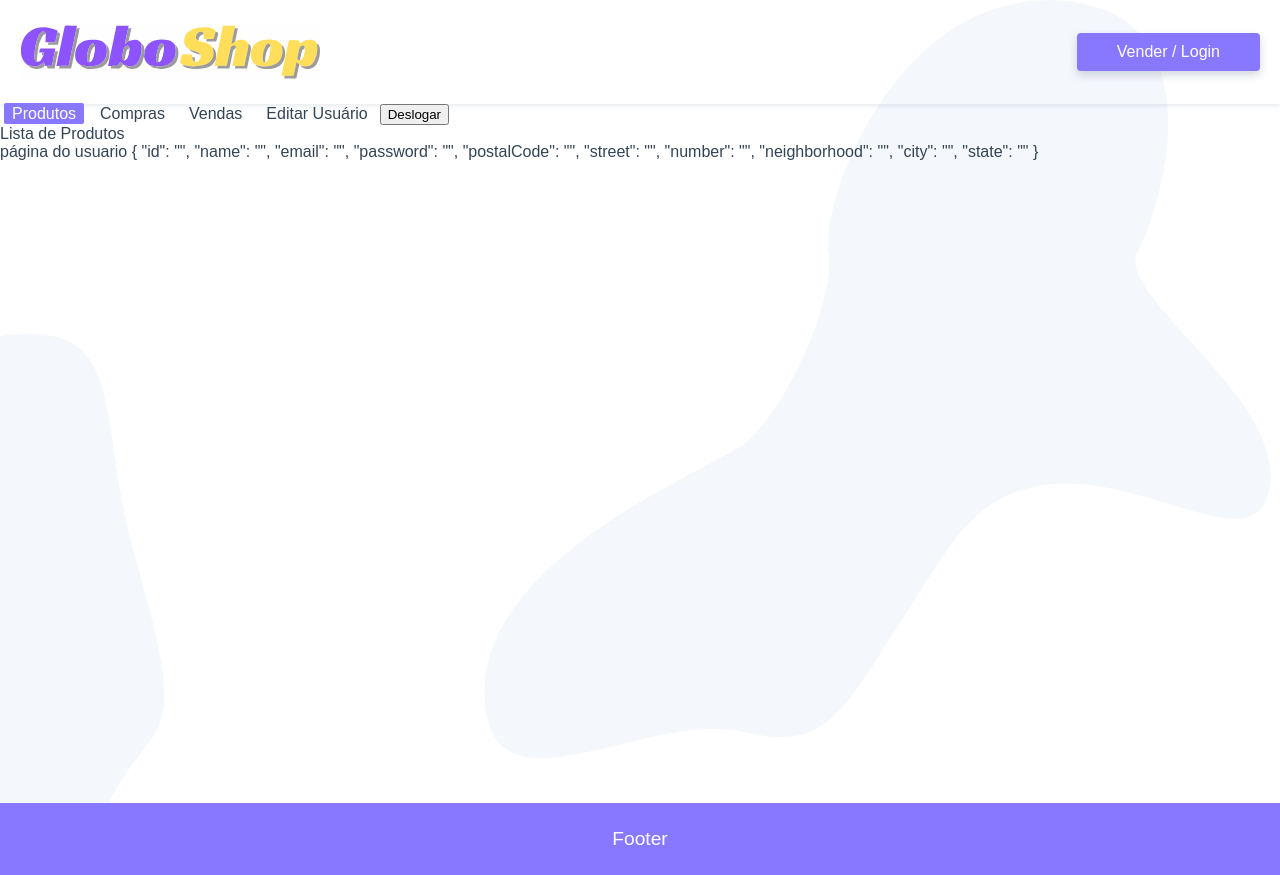
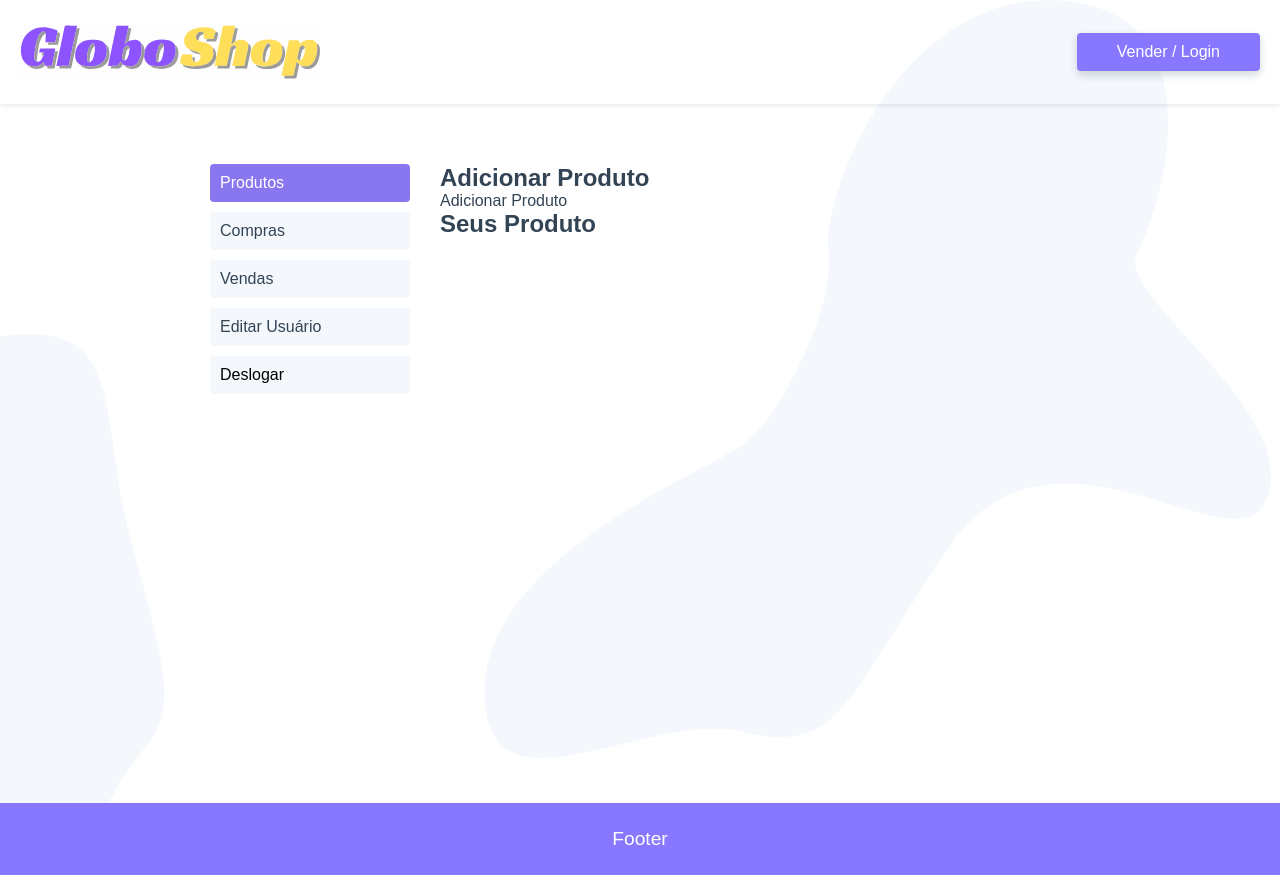
Before and after one commit to thiago-NSampaio/globoShop, a Vue app: page /user in a window 1280 px wide. Built offline with nearby package versions, Linux system fonts and the light colour scheme.

Commit message:
Listando produtos do usuário após o login.

```diff
--- /dev/null
+++ b/src/components/AddProduct.vue
@@ -0,0 +1,13 @@
+<template>
+    <section>
+        <p>Adicionar Produto</p>
+    </section>
+</template>
+<script>
+export default {
+
+}
+</script>
+<style>
+
+</style>
--- /dev/null
+++ b/src/components/ItemProduct.vue
@@ -0,0 +1,41 @@
+<template>
+  <div class="product" v-if="product">
+    <router-link  class="product-img" :to="{ name: 'product', params: { id: product.id } }">
+      <img
+        v-if="product.photos"
+        :src="product.photos[0].src"
+        :alt="product.photos[0].title"
+      />
+    </router-link>
+    <div class="info">
+      <p class="preco">{{ product.price | numberPrice }}</p>
+      <h2 class="title">{{ product.name }}</h2>
+      <slot></slot>
+    </div>
+  </div>
+</template>
+<script>
+export default {
+  name: "ItemProduct",
+  props: ["product"],
+};
+</script>
+<style>
+.product {
+  display: grid;
+  gap: 20px;
+  grid-template-columns: minmax(100px, 200px) 1fr;
+  margin-bottom: 40px;
+  position: relative;
+}
+
+.info {
+  align-self: end;
+}
+
+.product-img {
+  border-radius: 4px;
+  height: 100px;
+  overflow: hidden;
+}
+</style>
--- a/src/components/PaginationProducts.vue
+++ b/src/components/PaginationProducts.vue
@@ -60,7 +60,7 @@ export default {
 }
 </script>
 
-<style>
+<style scoped>
     ul {
         grid-column: 1/ -1;
     }
--- a/src/store/index.js
+++ b/src/store/index.js
@@ -20,7 +20,8 @@ export default new Vuex.Store({
       neighborhood: "",
       city: "",
       state: ""
-    }
+    },
+    user_products: null
   },
   getters: {
   },
@@ -34,11 +35,17 @@ export default new Vuex.Store({
     UPDATE_USER(state, payload) {
       // Manter outros objetos quando o update acontecer.
       state.user = Object.assign(state.user,payload);
+    },
+    UPDATE_USER_PRODUCTS(state, payload) {
+      state.user_products= payload;
+    },
+    ADD_USER_PRODUCTS(state, payload) {
+      state.user_products.unshit(payload)
     }
   },
   // Actions contêm lógica de negócios e chamam as mutations para modificar o estado.
   actions: {
-    // Action para obter informações do usuário usando a API.
+    // Obter informações do usuário usando a API.
     getUser(context, payload) {
       // Faz uma chamada à API para obter informações do usuário com o ID fornecido.
       api.get(`/user/${payload}`).then(res => {
@@ -54,7 +61,11 @@ export default new Vuex.Store({
       context.commit("UPDATE_USER",{id:payload.email})
       api.post("/user", payload);
     },
-
+    getUserProducts(context) {
+      api.get(`/product?user_id=${context.state.user.id}`).then(res => {
+        context.commit("UPDATE_USER_PRODUCTS", res.data)
+      })
+    },
     // Reseta as propriedades do usuário.
     logout(context) {
       context.commit("UPDATE_USER", {
--- a/src/views/User/User.vue
+++ b/src/views/User/User.vue
@@ -18,12 +18,12 @@
           <button @click.prevent="logout" to="/">Deslogar</button>
         </li>
 
-        <transition mode="out-in">
-            <router-view></router-view>
-        </transition>
       </ul>
     </nav>
-    <p>página do usuario {{ $store.state.user }}</p>
+    <transition mode="out-in">
+        <router-view></router-view>
+    </transition>
+    <!-- <p>página do usuario {{ $store.state.user }}</p> -->
   </section>
 </template>
 <script>
@@ -37,4 +37,45 @@ export default {
     }
 };
 </script>
-<style></style>
+<style scoped>
+.user{
+  display: grid;
+  grid-template-columns: minmax(140px, 200px) 1fr;
+  max-width: 900px;
+  margin: 40px auto;
+  grid-gap: 30px;
+  padding: 20px;
+}
+
+@media screen and(max-width: 500px){
+    .user{
+    grid-template-columns: 1fr;
+    margin: 0px auto;
+  }
+}
+
+.sidenav a,
+.sidenav button{
+    padding: 10px;
+    display: block;
+    background: #f4f7fc;
+    margin-bottom: 10px;
+    border-radius: 4px;
+  }
+  .sidenav a.router-link-exact-active,
+  .sidenav a:hover,
+  .sidenav button:hover{
+    background: #87ef;
+    color: #fff;
+  }
+
+  .sidenav button{
+    border: none;
+    width: 100%;
+    font-size: 1rem;
+    text-align: left;
+    font-family: Arial, Helvetica, sans-serif;
+    cursor: pointer;
+
+  }
+</style>
--- a/src/views/User/UserProducts.vue
+++ b/src/views/User/UserProducts.vue
@@ -1,11 +1,45 @@
 <template>
-    <div>
-        Lista de Produtos
-    </div>
+    <section>
+        <h2>Adicionar Produto</h2>
+        <AddProduct />
+        <h2>Seus Produto</h2>
+        <transition-group v-if="user_products" name="list" tag="ul">
+        <li v-for="(product, index) in user_products" :key="index">
+            <ItemProduct :product="product">
+                <p>
+                    {{ product.description }}
+                </p>
+        </ItemProduct>
+        </li>
+        </transition-group>
+    </section>
 </template>
 <script>
+import AddProduct from "@/components/AddProduct.vue";
+import ItemProduct from "@/components/ItemProduct.vue";
+
+import { mapState,mapActions } from "vuex";
 export default {
-    name:"user-products"
+    name: "user-products-view",
+    components: {
+        AddProduct, ItemProduct
+    },
+    computed: {
+        ...mapState(["login","user","user_products"])
+    },
+    methods: {
+        ...mapActions(["getUserProducts"])
+    },
+    watch: {
+        login() {
+            this.getUserProducts();
+        }
+    },
+    created() {
+        if (this.login) {
+            this.getUserProducts();
+        }
+    }
 }
 </script>
 <style>
```
